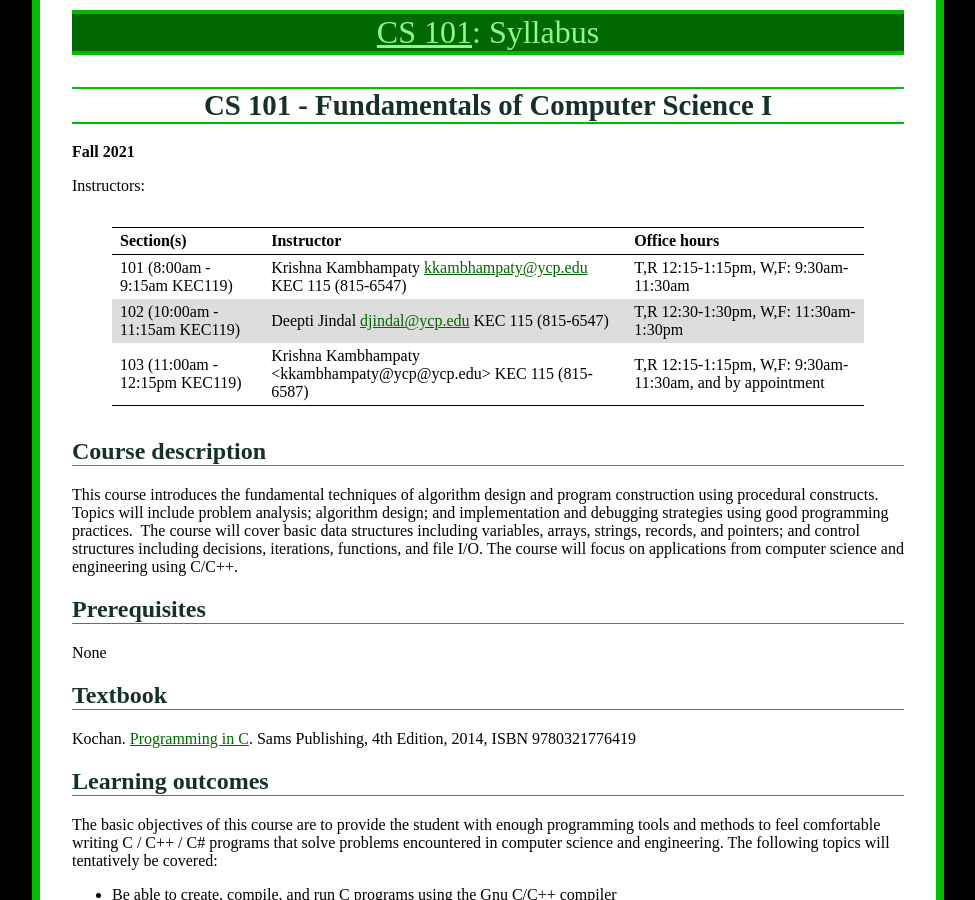
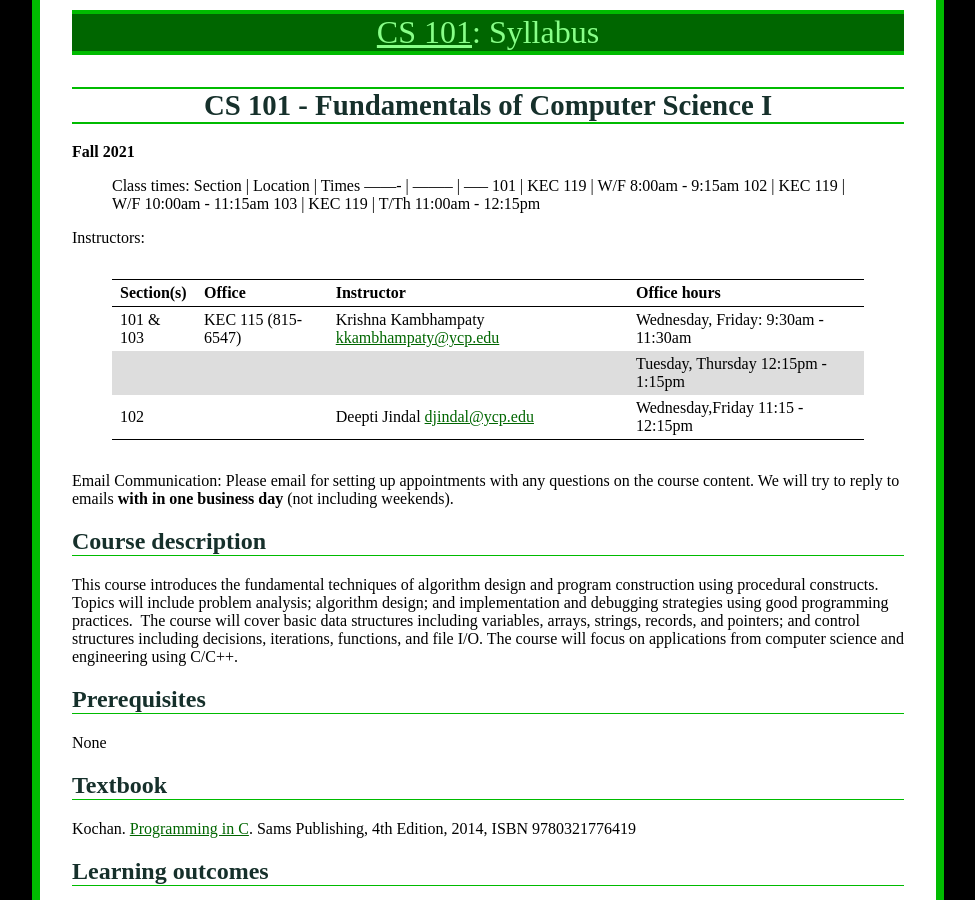
Before and after one commit to ycpcs/cs101-fall2021, a Jekyll site: the page built from syllabus.md, in a window 1280 px wide and 900 px high. Shown: the whole window, without its empty margins (152-1127 px from the left). Built offline with Jekyll 4.4.1, drawn with Linux system fonts in a browser that asks for light colours.

Commit message:
added office hours in syllabus

```diff
--- a/syllabus.md
+++ b/syllabus.md
@@ -8,13 +8,24 @@ CS 101 - Fundamentals of Computer Science I
 
 **Fall 2021**
 
+
+>Class times:
+> Section | Location | Times
+> ------- | -------- | -----
+> 101 | KEC 119 | W/F 8:00am - 9:15am
+> 102 | KEC 119 | W/F 10:00am - 11:15am
+> 103 | KEC 119 | T/Th 11:00am - 12:15pm
+
 Instructors:
 
-> Section(s) | Instructor | Office hours
-> ---------- | ---------- | ------------
-> 101  (8:00am -  9:15am KEC119) | Krishna Kambhampaty <kkambhampaty@ycp.edu> KEC 115 (815-6547) | T,R 12:15-1:15pm, W,F: 9:30am-11:30am
-> 102 (10:00am - 11:15am KEC119) | Deepti Jindal <djindal@ycp.edu> KEC 115 (815-6547) | T,R 12:30-1:30pm, W,F: 11:30am-1:30pm
-> 103  (11:00am -  12:15pm KEC119) | Krishna Kambhampaty  <kkambhampaty@ycp@ycp.edu>  KEC 115 (815-6587) | T,R 12:15-1:15pm, W,F: 9:30am-11:30am, and by appointment
+> Section(s)|Office| Instructor| Office hours
+> ---------- | ---------- | ------------- | ----------
+> 101 & 103 |KEC 115 (815-6547)| Krishna Kambhampaty <kkambhampaty@ycp.edu> | Wednesday, Friday: 9:30am - 11:30am
+>			|				   |											| Tuesday, Thursday 12:15pm - 1:15pm
+> 102       |				   | Deepti Jindal <djindal@ycp.edu> 			| Wednesday,Friday 11:15 - 12:15pm
+
+
+Email Communication: Please email for setting up appointments with any questions on the course content. We will try to reply to emails **with in one business day** (not including weekends).
 
 Course description
 ------------------
```
